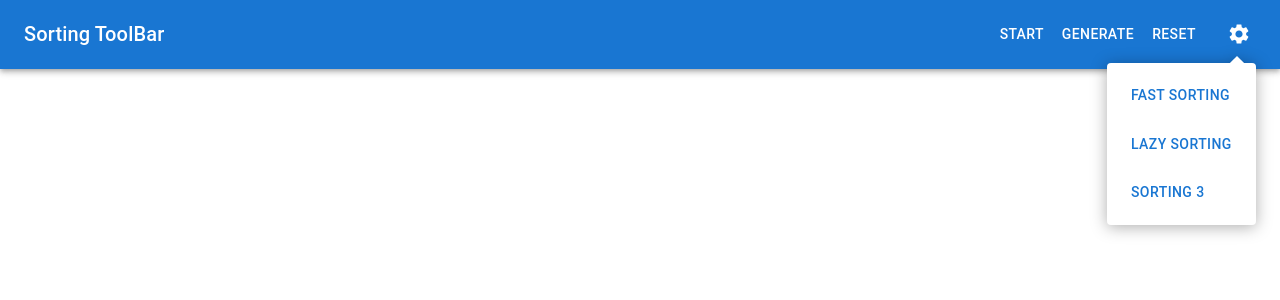
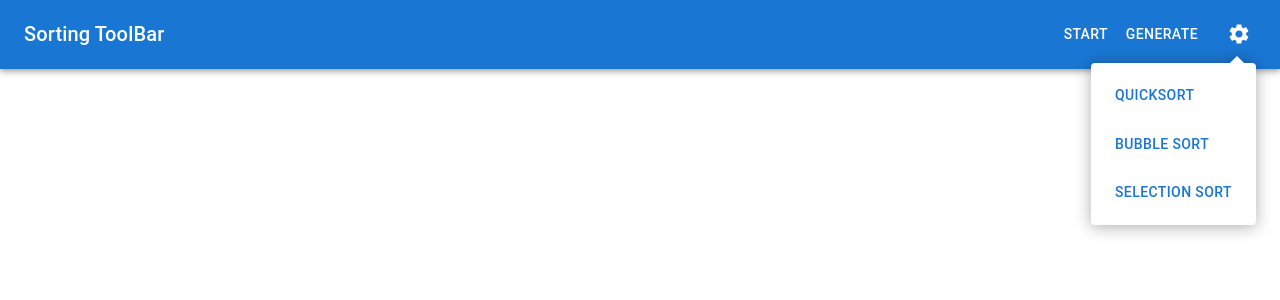
Before and after one commit to PabloPicas0/Sorting-Machine, a React (Create React App) app: page / in a window 1280 px wide. Both pictures are taken after a click on the button "Mode settings". Shown: the top 300 px of the page. Built offline with nearby package versions, Linux system fonts and the light colour scheme.

Commit message:
working selection sort

```diff
--- a/src/App.js
+++ b/src/App.js
@@ -1,4 +1,4 @@
-import { useState } from "react";
+import { useEffect, useState } from "react";
 
 import { Container } from "@mui/material";
 import "./App.css";
@@ -7,27 +7,70 @@ import Algorithm from "./Components/Algorithm";
 import ToolBar from "./Components/Toolbar";
 
 function App() {
-  const [randomInt, setRandomInt] = useState([])
+  const [randomInt, setRandomInt] = useState([]);
+  const [starter, setStarter] = useState(false);
+
+  useEffect(() => {
+    const bars = document.querySelectorAll("span")
+    setRandomInt(selection_sort(randomInt, bars));
+  }, [starter]);
 
   const getRandomNumber = (min, max) => {
     return Math.floor(Math.random() * (max - min) + min);
+  };
+
+  const randomBars = () => {
+    const arrOfNumbers = [];
+
+    for (let i = 0; i <= 2000; i++) {
+      arrOfNumbers.push(getRandomNumber(1, 800));
+    }
+    console.log(arrOfNumbers);
+    setRandomInt(arrOfNumbers);
+  };
+
+  const startSort = () => {
+    setStarter(!starter);
+  };
+
+  function selection_sort(arr) {
+    let newArr = [...arr]
+    let len = arr.length;
+
+    for (let i = 0; i < len - 1; i++) {
+      let el_min = i;
+
+      for (let j = i + 1; j < len; j++) {
+        if (newArr[j] < newArr[el_min]) {
+          el_min = j;
+        } else {
+        }
+      }
+
+      if (el_min !== i) {
+        swap(newArr, i, el_min);
+      } else {
+      }
+    }
+    console.log(newArr)
+    return newArr
   }
 
-  const randomBars = () => {
-    const arrOfNumbers = []
-
-    for (let i = 0; i <= 281; i++) {
-      arrOfNumbers.push(getRandomNumber(1, 500))
-    }
-    console.log(arrOfNumbers)
-    setRandomInt(arrOfNumbers)
+  function swap(arr, x, y) {
+    let temp = arr[x];
+    arr[x] = arr[y];
+    arr[y] = temp;
   }
 
   return (
     <>
-      <ToolBar randomBars={randomBars}/>
-      <Container maxWidth={false} sx={{m: 0}}>
-        <Algorithm randomInt={randomInt}/>
+      <ToolBar
+        randomBars={randomBars}
+        arrayIntegers={randomInt}
+        startSort={startSort}
+      />
+      <Container maxWidth={false} sx={{ m: 0 }}>
+        <Algorithm randomInt={randomInt} />
       </Container>
     </>
   );
--- a/src/Components/Algorithm.js
+++ b/src/Components/Algorithm.js
@@ -12,7 +12,7 @@ const Algorithm = (props) => {
           <span
             key={index}
             style={{
-              width: 7,
+              width: 15,
               height: `${elements}px`,
               backgroundColor: "#000",
             }}></span>
--- a/src/Components/Toolbar.js
+++ b/src/Components/Toolbar.js
@@ -14,8 +14,8 @@ import {
 } from "@mui/material";
 import { Settings } from "@mui/icons-material";
 
-const modes = ["Start", "Generate", "Reset"];
-const settings = ["Fast Sorting", "Lazy Sorting", "Sorting 3"];
+const modes = ["Start", "Generate"];
+const settings = ["Quicksort", "Bubble Sort", "Selection Sort"];
 
 const ToolBar = (props) => {
   const [modeElelement, setModeElelement] = useState(null);
@@ -23,7 +23,6 @@ const ToolBar = (props) => {
 
   const handleOpenModeMenu = (event) => {
     setModeElelement(event.currentTarget);
-    console.log(event.currentTarget);
   };
 
   const handleCloseModeMenu = () => {
@@ -129,7 +128,7 @@ const ToolBar = (props) => {
 
           {settings.map((el) => (
             <MenuItem key={el}>
-              <Button>{el}</Button>
+              <Button onClick={props.startSort}>{el}</Button>
             </MenuItem>
           ))}
         </Menu>
```
